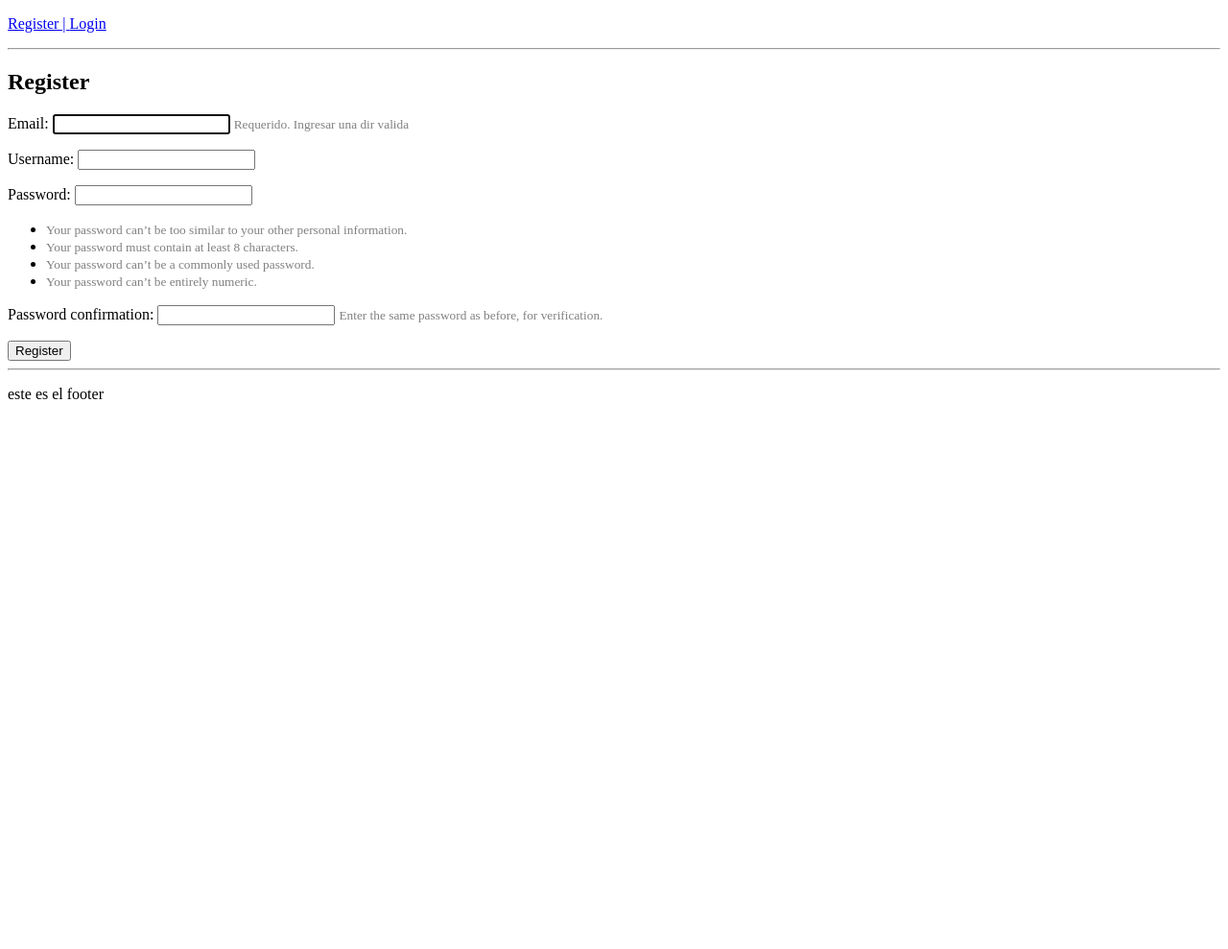
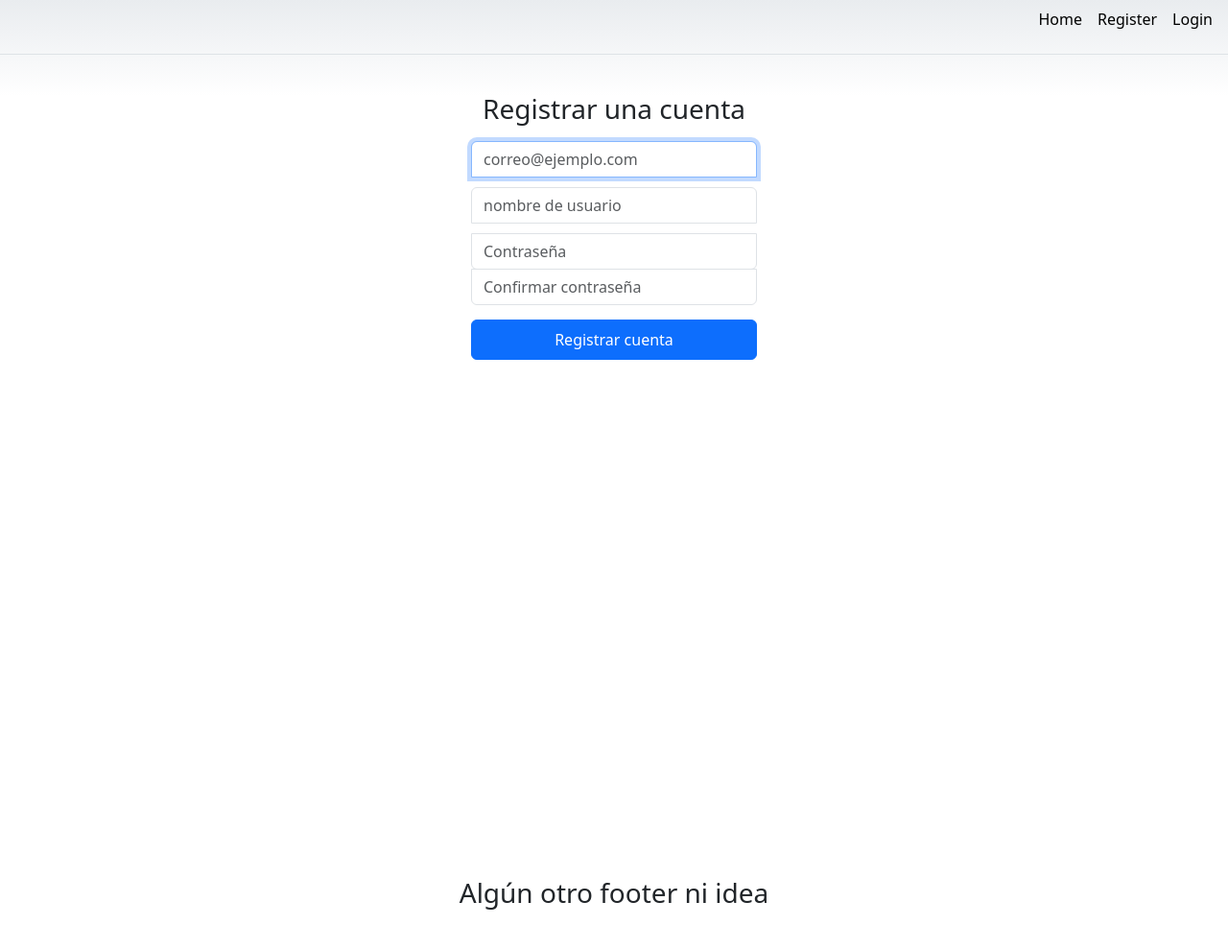
Before and after one commit to emiluque47/Trabajo-Final, a Django app: page /register/ in a window 1280 px wide. Shown: the whole page at 96% size. Before the commit the page ends 416 px from the top, so only its background shows below. Run offline with Django 4.2, Linux system fonts and the light colour scheme.

Commit message:
24/9/2024
Video 18

```diff
--- a/primero/src/account/templates/account/register.html
+++ b/primero/src/account/templates/account/register.html
@@ -1,6 +1,66 @@
 {% extends 'base.html' %}
 
 {% block content %}
+
+<style type="text/css">
+.form-signin {
+  max-width: 330px;
+  padding: 1rem;
+}
+
+.form-signin .form-floating:focus-within {
+  z-index: 2;
+}
+
+.form-signin input[type="email"] {
+  margin-bottom: 10px;
+  border-bottom-right-radius: 0;
+  border-bottom-left-radius: 0;
+}
+
+.form-signin input[type="text"] {
+  margin-bottom: 10px;
+  border-bottom-right-radius: 0;
+  border-bottom-left-radius: 0;
+}
+
+.form-signin input[type="password"] {
+  margin-bottom: -1px;
+  border-top-left-radius: 0;
+  border-top-right-radius: 0;
+}
+.h3{
+	text-align: center;
+}
+</style>
+<main class="form-signin w-100 m-auto">
+  <form method="post">
+    {% csrf_token %}
+    <h1 class="h3 mb-3 fw-normal">Registrar una cuenta</h1>
+	<input type="email" name="email" class="form-control" id="floatingInput" placeholder="correo@ejemplo.com" required autofocus>
+	<input type="text" name="username" class="form-control" id="floatingInput" placeholder="nombre de usuario" required>
+  	<input type="password" name="password1" class="form-control" id="floatingPassword1" placeholder="Contraseña" required>
+  	<input type="password" name="password2" class="form-control" id="floatingPassword2" placeholder="Confirmar contraseña" required>
+	{% for field in registration_form %}
+		{% for error in field.errors %}
+			<p style="color: red;">{{error}}</p>
+		{% endfor %}
+	{% endfor %}
+	{% if registration_form.non_field_errors %}
+		<div style="color:red;">
+			<p>{{registration_form.non_field_errors}}</p>
+		</div>
+	{% endif %}
+    {% if success_message %}
+		<p style="color:green; text-align:center;">{{success_message}}</p>
+	{% endif %}
+	<p></p>
+    <button class="btn btn-primary w-100 py-2" type="submit">Registrar cuenta</button>
+  </form>
+</main>
+{% endblock content %}
+
+<!--
 <h2>Register</h2>
 <form method="post">
 	{% csrf_token %}
@@ -18,5 +78,4 @@
 	{% endfor %}
 	<button type="submit">Register</button>
 
-</form>
-{% endblock content %}
+</form>-->
--- a/primero/src/account/views.py
+++ b/primero/src/account/views.py
@@ -1,6 +1,6 @@
 from django.shortcuts import render, redirect
 from django.contrib.auth import login, authenticate, logout
-from account.forms import RegistrationForm
+from account.forms import RegistrationForm, AccountAuthenticationForm, AccountUpdateForm
 # Create your views here.
 
 def registration_view(request):
@@ -24,3 +24,45 @@ def registration_view(request):
 def logout_view(request):
 	logout(request)
 	return redirect('home')
+
+def login_view(request):
+	context={}
+	user=request.user
+	if user.is_authenticated:
+		return redirect("home")
+	if request.POST:
+		form=AccountAuthenticationForm(request.POST)
+		if form.is_valid():
+			email=request.POST['email']
+			password=request.POST['password']
+			user=authenticate(email=email, password=password)
+			if user:
+				login(request, user)
+				return redirect("home")
+	else:
+		form=AccountAuthenticationForm()
+	context['login_form'] = form
+	return render(request, 'account/login.html', context)
+
+def account_view(request):
+	if not request.user.is_authenticated:
+		return redirect("login")
+	context={}
+	if request.POST:
+		form = AccountUpdateForm(request.POST, instance=request.user)
+		if form.is_valid():
+			form.initial={
+				"email": request.POST['email'],
+				"username": request.POST['username'],
+			}
+			form.save()
+			context['success_message'] ="Updated"
+	else:
+		form=AccountUpdateForm(
+				initial={
+					"email": request.user.email,
+					"username": request.user.username,
+				}
+			)
+	context['account_form'] = form
+	return render(request,'account/account.html', context)
--- a/primero/src/mysite/urls.py
+++ b/primero/src/mysite/urls.py
@@ -23,6 +23,8 @@ from personal.views import(
 from account.views import(
     registration_view,
     logout_view,
+    login_view,
+    account_view,
     )
 
 
@@ -30,5 +32,7 @@ urlpatterns = [
     path('admin/', admin.site.urls),
     path('', home_screen_view, name="home"),
     path('register/', registration_view, name="register"),
-    path('logout/', registration_view, name="logout"),
+    path('logout/', logout_view, name="logout"),
+    path('login/', login_view, name="login"),
+    path('account/', account_view, name="account"),
 ]
--- /dev/null
+++ b/primero/src/templates/Snippets/footer.html
@@ -0,0 +1,15 @@
+<style type="text/css">
+	.footer{
+		min-height: 100px;
+	}
+</style>
+<!-- FOOTER -->
+<h3>
+	<div class="d-flex flex-row align-items-center footer">
+		<p class="m-auto">Algún otro footer ni idea</p>
+	</div>
+</h3>
+<!-- END FOOTER -->
+<script src="https://cdn.jsdelivr.net/npm/bootstrap@5.3.3/dist/js/bootstrap.bundle.min.js" integrity="sha384-YvpcrYf0tY3lHB60NNkmXc5s9fDVZLESaAA55NDzOxhy9GkcIdslK1eN7N6jIeHz" crossorigin="anonymous"></script>
+<script src="https://cdn.jsdelivr.net/npm/@popperjs/core@2.11.8/dist/umd/popper.min.js" integrity="sha384-I7E8VVD/ismYTF4hNIPjVp/Zjvgyol6VFvRkX/vR+Vc4jQkC+hVqc2pM8ODewa9r" crossorigin="anonymous"></script>
+<script src="https://cdn.jsdelivr.net/npm/bootstrap@5.3.3/dist/js/bootstrap.min.js" integrity="sha384-0pUGZvbkm6XF6gxjEnlmuGrJXVbNuzT9qBBavbLwCsOGabYfZo0T0to5eqruptLy" crossorigin="anonymous"></script>
--- /dev/null
+++ b/primero/src/templates/Snippets/header.html
@@ -0,0 +1,59 @@
+<link href="https://cdn.jsdelivr.net/npm/bootstrap@5.3.3/dist/css/bootstrap.min.css" rel="stylesheet" integrity="sha384-QWTKZyjpPEjISv5WaRU9OFeRpok6YctnYmDr5pNlyT2bRjXh0JMhjY6hW+ALEwIH" crossorigin="anonymous">
+<meta charset="utf-8">
+<meta name="viewport" content="width=device-width, initial-scale=1">
+
+<!-- copio del ejemplo de pricing -->
+<style type="text/css">
+	body {
+	  background-image: linear-gradient(180deg, var(--bs-secondary-bg), var(--bs-body-bg) 100px, var(--bs-body-bg));
+	}
+
+	.container {
+	  max-width: 960px;
+	}
+
+	.pricing-header {
+	  max-width: 700px;
+	}
+</style>
+
+<div class="d-flex flex-column flex-md-row align-items-center pb-3 mb-4 border-bottom">
+  <a href="/" class="d-flex align-items-center link-body-emphasis text-decoration-none">
+	<span class="fs-4">
+		{% if request.user.is_authenticated %}
+	    	<p>Hello {{request.user.username}}</p>
+	    {% endif %}
+	</span>
+  </a>
+
+  <nav class="d-inline-flex mt-2 mt-md-0 ms-md-auto">
+  	{% if request.user.is_authenticated %}
+  		<a class="me-3 py-2 link-body-emphasis text-decoration-none" href="{% url 'home' %}">Home</a>
+		<a class="me-3 py-2 link-body-emphasis text-decoration-none" href="{% url 'account' %}">Account</a>
+		<a class="me-3 py-2 link-body-emphasis text-decoration-none" href="{% url 'logout' %}">Logout</a>
+    {% else %}
+    	<a class="me-3 py-2 link-body-emphasis text-decoration-none" href="{% url 'home' %}">Home</a>
+		<a class="me-3 py-2 link-body-emphasis text-decoration-none" href="{% url 'register' %}">Register</a>
+		<a class="me-3 py-2 link-body-emphasis text-decoration-none" href="{% url 'login' %}">Login</a>
+    {% endif %}
+  </nav>
+</div>
+
+<!-- fin del ejemplo de pricing-->
+
+<!--
+{% if request.user.is_authenticated %}
+	<p>
+		<a href="{% url 'home' %}">Home</a> |
+		<a href="{% url 'account' %}">Account</a> |
+		<a href="{% url 'logout' %}">Logout</a>
+	</p>
+	<p>Hello {{request.user.username}}</p>
+{% else %}
+	<p>
+		<a href="{% url 'home' %}">Home</a> |
+		<a href="{% url 'register' %}">Register</a> |
+		<a href="{% url 'login' %}">Login</a>
+	</p>
+{% endif %}
+<hr> -->
--- a/primero/src/templates/base.html
+++ b/primero/src/templates/base.html
@@ -1,22 +1,25 @@
 <!DOCTYPE html>
 <html>
 <head>
-	<meta charset="utf-8">
-	<meta name="viewport" content="width=device-width, initial-scale=1">
 	<title>este es el título</title>
-	{% if request.user.is_authenticated %}
-		<p>Hello {{reuqest.user.username}} | <a href="{% url 'logout' %}">Logout</a></p>
-	{% else %}
-		<p><a href="{% url 'logout' %}">Register | </a><a href="{% url '#' %}">Login</a></p>
-	{% endif %}
-	<hr>
+
+	{% include 'snippets/header.html' %}
 </head>
 <body>
-	{% block content %}
-	{% endblock content %}
+	<!-- ---------------------------Start Body -->
+	<style type="text/css">
+		.main{
+			min-height: 100vh;
+			height: 100%;
+		}
+	</style>
+	<div class="main">
+		{% block content %}
+		{% endblock content %}
+	</div>
+
+	<!-- ---------------------------End Body -->
+	{% include 'snippets/footer.html' %}
+
 </body>
-<footer>
-	<hr>
-	<p>este es el footer</p>
-</footer>
 </html>
```
Also changed, not shown: primero/src/account/templates/account/account.html (added, +82 -0 lines), primero/src/account/templates/account/login.html (added, +77 -0 lines), primero/src/personal/templates/personal/home.html (+13 -5 lines), primero/src/db.sqlite3.
